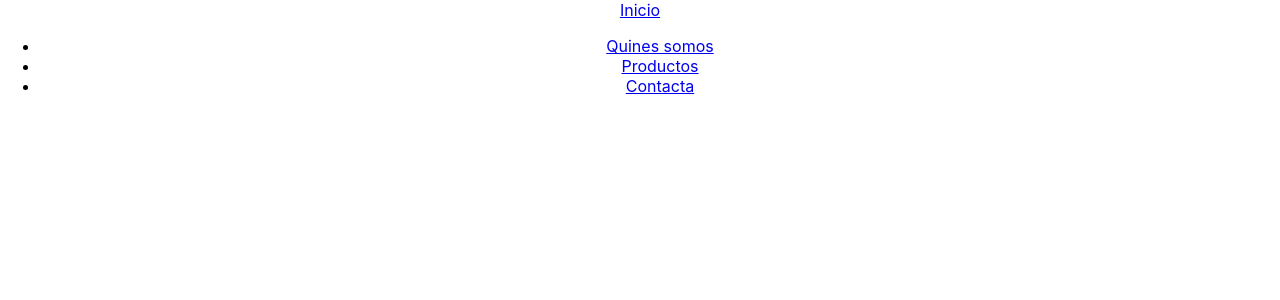
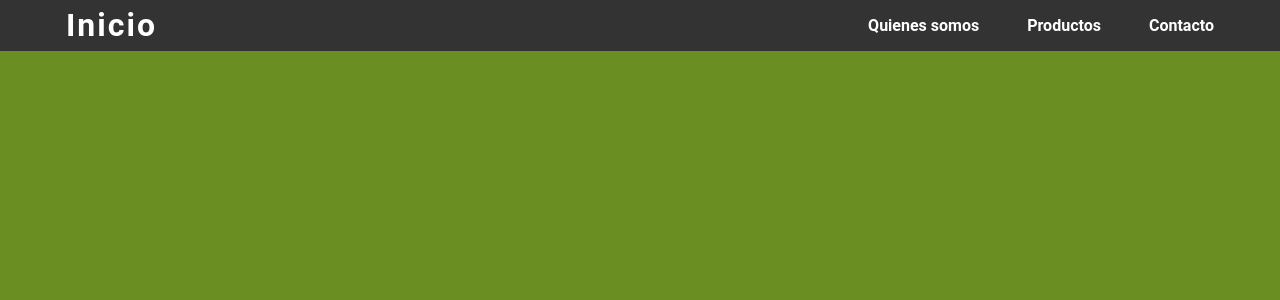
Before and after one commit to Leoshon/daw_trabajo_interfaces, a React (Create React App) app: page / in a window 1280 px wide. Shown: the top 300 px of the page. Built offline with nearby package versions, Linux system fonts and the light colour scheme.

Commit message:
pages created

```diff
--- /dev/null
+++ b/src/About.js
@@ -0,0 +1,11 @@
+import React from 'react'
+
+const About = () => {
+  return (
+    <div>
+      <h1>Quienes somos</h1>
+    </div>
+  )
+}
+
+export default About
--- a/src/App.css
+++ b/src/App.css
@@ -1,8 +1,62 @@
 .App {
   text-align: center;
 }
+*{
+  box-sizing: border-box;
+  margin: 0;
+  padding: 0;
 
-.App-logo {
+}
+body{
+  font-family: 'Roboto', sans-serif;
+  background-color: olivedrab;
+  color: rgb(237, 240, 231);
+  font-size: 16px;
+  line-height: 1.6;
+  margin: 0;
+  padding: 0;
+}
+.container{
+  margin: 1rem;
+  text-align: center;
+}
+.nav{
+  background-color: #333;
+  color: white;
+  display: flex;
+  justify-content: space-between;
+  align-items: center;
+  padding: 0 50px;
+  gap: 2rem;
+
+}
+.nav a{
+  color: white;
+  text-decoration: none;
+  font-weight: 600;
+  padding: 0 1rem;
+  gap: 2rem;
+}
+.nav ul{
+  padding: 0;
+  margin:0;
+  list-style: none;
+  display: flex;
+  gap: 1rem;
+}
+.nav .site-title{
+  font-size: 2rem;
+  font-weight: 700;
+  letter-spacing: 2px;
+
+}
+.nav li.active{
+  background-color: #b44343;
+}
+.nav li:hover{
+  background-color: #777;
+}
+/* .App-logo {
   height: 40vmin;
   pointer-events: none;
 }
@@ -35,4 +89,4 @@
   to {
     transform: rotate(360deg);
   }
-}
+} */
--- a/src/App.js
+++ b/src/App.js
@@ -1,11 +1,38 @@
 import './App.css';
 import Navbar from './Navbar';
+import Home from './Home';
+import About from './About';
+import Productos from './Productos';
+import Contact from './Contact';
+
 
 function App() {
+  let component
+  switch (window.location.pathname) {
+    case "/home":
+      component = <Home/>;
+      break;
+    case "/about":
+      component = <About/>;
+      break;
+    case "/products":
+      component = <Productos/>;
+      break;
+    case "/contact":
+      component = <Contact/>;
+      break;
+
+    default:
+      break;
+  }
+
   return (
-    <div className="App">
+    <>
     <Navbar />
+    <div className="container">
+    {component}
     </div>
+    </>
   );
 }
 
--- /dev/null
+++ b/src/Contact.js
@@ -0,0 +1,11 @@
+import React from 'react'
+
+const Contact = () => {
+  return (
+    <div>
+      <h1>Contacto</h1>
+    </div>
+  )
+}
+
+export default Contact
--- /dev/null
+++ b/src/Home.js
@@ -0,0 +1,11 @@
+import React from 'react'
+
+const Home = () => {
+  return (
+    <div>
+    <h1>Oliva de Jaen</h1>
+    </div>
+  )
+}
+
+export default Home
--- a/src/Navbar.js
+++ b/src/Navbar.js
@@ -3,14 +3,25 @@ import React from 'react'
 const Navbar = () => {
   return (
     <nav href="/" className='nav'>
-      <a href="/" className='site-title'>Inicio</a>
+      <a href="/home" className='site-title'>Inicio</a>
       <ul className='nav-links'>
-        <li><a href="/about">Quines somos</a></li>
-        <li><a href="/products">Productos</a></li>
-        <li><a href="/contact">Contacta</a></li>
+        <CustomLink href="/about">Quienes somos</CustomLink>
+        <CustomLink href="/products">Productos</CustomLink>
+        <CustomLink href="/contact">Contacto</CustomLink>
+
         </ul>
     </nav>
   )
 }
+function CustomLink({href,children, ...props}){
+    const path = window.location.pathname
+    return (
+        <li className={path === href ? "active":""}>
+            <a href={href} {...props}>
+                {children}
+            </a>
+        </li>
+    )
+}
 
 export default Navbar
--- /dev/null
+++ b/src/Productos.js
@@ -0,0 +1,11 @@
+import React from 'react'
+
+const Productos = () => {
+  return (
+    <div>
+      <h1>Nuestros Productos</h1>
+    </div>
+  )
+}
+
+export default Productos
```
